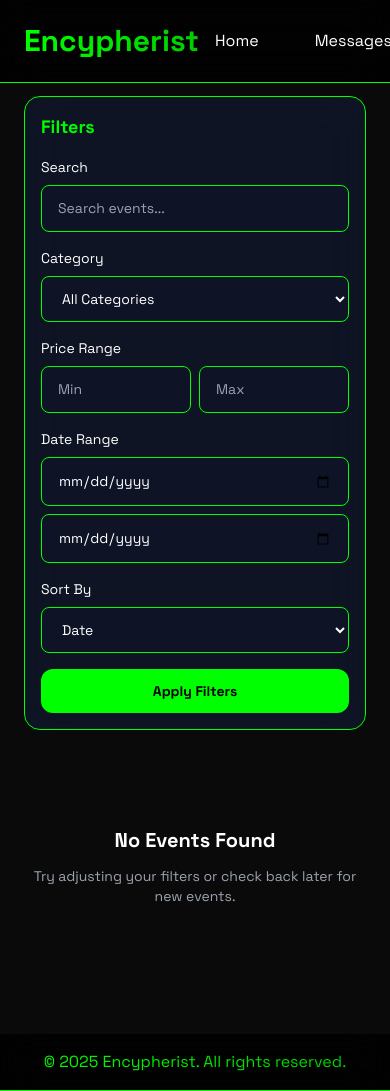
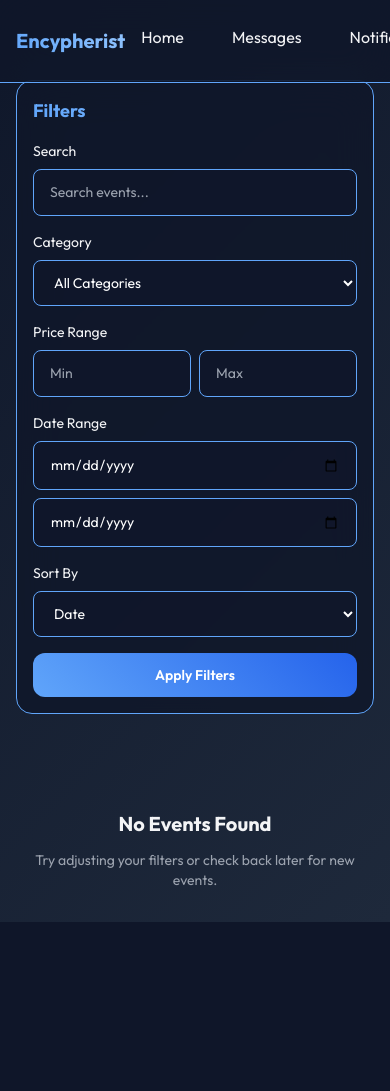
Before and after one commit to Apex-ace/Encypherist, a Flask app: page /home in a window 390 px wide. After the commit the page ends 922 px from the top, so only its background shows below. Run offline with Flask 3, Linux system fonts and the light colour scheme; a user stored in the database is signed in; data comes from the database, SQL or seed files in the repository; data that the repository does not hold is empty; parts of the project's set-up code (start-up, migrations or seed data) failed here and were passed over; some libraries are stand-ins or nearby versions.

Commit message:
Update base template with consistent baby blue theme: - Add CSS variables for consistent colors - Update background and glass effects - Improve button and input styling - Enhance mobile menu design - Add consistent alert styling

```diff
--- a/templates/base.html
+++ b/templates/base.html
@@ -5,19 +5,21 @@
     <meta name="viewport" content="width=device-width, initial-scale=1.0">
     <title>{% block title %}{% endblock %} - Encypherist</title>
     <script src="https://cdn.tailwindcss.com"></script>
-    <link href="https://fonts.googleapis.com/css2?family=Space+Grotesk:wght@300;400;500;600;700&display=swap" rel="stylesheet">
+    <link href="https://fonts.googleapis.com/css2?family=Outfit:wght@300;400;500;600;700&display=swap" rel="stylesheet">
     <style>
         :root {
-            --primary-color: #00FF00;
-            --secondary-color: #000000;
-            --accent-color: #1a1a1a;
-            --text-color: #FFFFFF;
-            --background-color: #0a0a0a;
+            --primary-color: #60A5FA;
+            --secondary-color: #1E40AF;
+            --accent-color: #2563EB;
+            --text-color: #F3F4F6;
+            --bg-color: #0F172A;
+            --baby-blue: #93C5FD;
+            --light-blue: #BFDBFE;
         }
 
         body {
-            font-family: 'Space Grotesk', sans-serif;
-            background-color: var(--background-color);
+            font-family: 'Outfit', sans-serif;
+            background: linear-gradient(135deg, var(--bg-color), #1E293B);
             color: var(--text-color);
             min-height: 100vh;
             display: flex;
@@ -25,44 +27,80 @@
         }
 
         .navbar {
-            background: rgba(0, 0, 0, 0.8);
+            background: rgba(15, 23, 42, 0.8);
             backdrop-filter: blur(20px);
             border-bottom: 1px solid var(--primary-color);
         }
 
+        .mobile-menu {
+            display: none;
+            position: fixed;
+            top: 0;
+            right: 0;
+            bottom: 0;
+            width: 80%;
+            max-width: 300px;
+            background: rgba(15, 23, 42, 0.95);
+            backdrop-filter: blur(20px);
+            padding: 2rem;
+            transform: translateX(100%);
+            transition: transform 0.3s ease-in-out;
+            z-index: 1000;
+            border-left: 1px solid var(--primary-color);
+        }
+
+        .mobile-menu.active {
+            transform: translateX(0);
+            display: block;
+        }
+
+        .mobile-menu-overlay {
+            display: none;
+            position: fixed;
+            top: 0;
+            left: 0;
+            right: 0;
+            bottom: 0;
+            background: rgba(15, 23, 42, 0.5);
+            z-index: 999;
+        }
+
+        .mobile-menu-overlay.active {
+            display: block;
+        }
+
         .btn-primary {
-            background: var(--primary-color);
-            color: var(--secondary-color);
-            font-weight: bold;
+            background: linear-gradient(45deg, var(--primary-color), var(--accent-color));
+            color: white;
+            font-weight: 600;
             padding: 0.75rem 1.5rem;
             border-radius: 0.75rem;
             transition: all 0.3s ease;
         }
 
         .btn-primary:hover {
-            background: #00CC00;
             transform: translateY(-2px);
-            box-shadow: 0 0 20px rgba(0, 255, 0, 0.3);
+            box-shadow: 0 4px 20px rgba(96, 165, 250, 0.4);
         }
 
         .btn-secondary {
-            background: var(--secondary-color);
+            background: rgba(255, 255, 255, 0.1);
             border: 1px solid var(--primary-color);
-            color: var(--primary-color);
-            font-weight: bold;
+            color: white;
+            font-weight: 600;
             padding: 0.75rem 1.5rem;
             border-radius: 0.75rem;
             transition: all 0.3s ease;
         }
 
         .btn-secondary:hover {
-            background: rgba(0, 255, 0, 0.1);
+            background: rgba(96, 165, 250, 0.1);
             transform: translateY(-2px);
-            box-shadow: 0 0 15px rgba(0, 255, 0, 0.2);
+            box-shadow: 0 4px 20px rgba(96, 165, 250, 0.2);
         }
 
         .card {
-            background: rgba(0, 0, 0, 0.8);
+            background: rgba(15, 23, 42, 0.8);
             backdrop-filter: blur(20px);
             border: 1px solid var(--primary-color);
             border-radius: 1rem;
@@ -73,11 +111,11 @@
 
         .card:hover {
             transform: translateY(-5px);
-            box-shadow: 0 0 20px rgba(0, 255, 0, 0.2);
+            box-shadow: 0 0 20px rgba(96, 165, 250, 0.2);
         }
 
         .input-field {
-            background-color: rgba(0, 0, 0, 0.6);
+            background: rgba(15, 23, 42, 0.6);
             border: 1px solid var(--primary-color);
             color: var(--text-color);
             padding: 0.75rem;
@@ -88,12 +126,12 @@
 
         .input-field:focus {
             outline: none;
-            box-shadow: 0 0 0 2px var(--primary-color);
-            transform: translateY(-1px);
+            border-color: var(--primary-color);
+            box-shadow: 0 0 0 2px rgba(96, 165, 250, 0.2);
         }
 
         .gradient-text {
-            background: linear-gradient(to right, #00FF00, #00CC00);
+            background: linear-gradient(45deg, var(--primary-color), var(--baby-blue));
             -webkit-background-clip: text;
             -webkit-text-fill-color: transparent;
         }
@@ -103,23 +141,62 @@
             transition: all 0.3s ease;
             padding: 0.5rem 1rem;
             border-radius: 0.5rem;
+            display: block;
+            margin-bottom: 0.5rem;
         }
 
         .nav-link:hover {
             color: var(--primary-color);
-            background: rgba(0, 255, 0, 0.1);
+            background: rgba(96, 165, 250, 0.1);
+        }
+
+        .alert {
+            background: rgba(15, 23, 42, 0.8);
+            backdrop-filter: blur(20px);
+            border: 1px solid var(--primary-color);
+            border-radius: 0.75rem;
+            padding: 1rem;
+            margin-bottom: 1rem;
+        }
+
+        .alert-success {
+            border-color: #4ade80;
+            color: #4ade80;
+        }
+
+        .alert-error {
+            border-color: #f87171;
+            color: #f87171;
+        }
+
+        @media (max-width: 768px) {
+            .desktop-menu {
+                display: none;
+            }
+
+            .mobile-menu-button {
+                display: block;
+            }
+        }
+
+        @media (min-width: 769px) {
+            .mobile-menu-button {
+                display: none;
+            }
         }
     </style>
     {% block extra_head %}{% endblock %}
 </head>
 <body>
     <nav class="navbar fixed w-full z-50">
-        <div class="container mx-auto px-6 py-4">
+        <div class="container mx-auto px-4 sm:px-6 py-4">
             <div class="flex justify-between items-center">
-                <a href="{{ url_for('landing') }}" class="text-3xl font-bold gradient-text">
+                <a href="{{ url_for('landing') }}" class="text-xl sm:text-2xl font-bold gradient-text">
                     Encypherist
                 </a>
-                <div class="flex items-center space-x-6">
+
+                <!-- Desktop Menu -->
+                <div class="desktop-menu flex items-center space-x-4 sm:space-x-6">
                     {% if current_user.is_authenticated %}
                         <a href="{{ url_for('home') }}" class="nav-link">Home</a>
                         {% if current_user.role == 'organizer' %}
@@ -140,30 +217,70 @@
                         <a href="{{ url_for('register') }}" class="btn-primary">Register</a>
                     {% endif %}
                 </div>
+
+                <!-- Mobile Menu Button -->
+                <button class="mobile-menu-button text-white p-2" onclick="toggleMobileMenu()">
+                    <svg class="w-6 h-6" fill="none" stroke="currentColor" viewBox="0 0 24 24">
+                        <path stroke-linecap="round" stroke-linejoin="round" stroke-width="2" d="M4 6h16M4 12h16M4 18h16"></path>
+                    </svg>
+                </button>
             </div>
         </div>
     </nav>
 
-    <main class="flex-grow container mx-auto px-6 py-24">
+    <!-- Mobile Menu -->
+    <div class="mobile-menu-overlay" onclick="toggleMobileMenu()"></div>
+    <div class="mobile-menu">
+        <div class="flex justify-between items-center mb-8">
+            <a href="{{ url_for('landing') }}" class="text-xl font-bold gradient-text">
+                Encypherist
+            </a>
+            <button onclick="toggleMobileMenu()" class="text-white p-2">
+                <svg class="w-6 h-6" fill="none" stroke="currentColor" viewBox="0 0 24 24">
+                    <path stroke-linecap="round" stroke-linejoin="round" stroke-width="2" d="M6 18L18 6M6 6l12 12"></path>
+                </svg>
+            </button>
+        </div>
+        {% if current_user.is_authenticated %}
+            <a href="{{ url_for('home') }}" class="nav-link">Home</a>
+            {% if current_user.role == 'organizer' %}
+                <a href="{{ url_for('create_event') }}" class="nav-link">Create Event</a>
+            {% endif %}
+            <a href="{{ url_for('messages') }}" class="nav-link">Messages</a>
+            <a href="{{ url_for('notifications') }}" class="nav-link">Notifications</a>
+            <a href="{{ url_for('profile') }}" class="nav-link">Profile</a>
+            {% if current_user.role == 'admin' %}
+                <a href="{{ url_for('admin_dashboard') }}" class="nav-link">Admin</a>
+            {% endif %}
+            <form action="{{ url_for('logout') }}" method="post" class="mt-4">
+                <input type="hidden" name="csrf_token" value="{{ csrf_token() }}">
+                <button type="submit" class="btn-secondary w-full">Logout</button>
+            </form>
+        {% else %}
+            <a href="{{ url_for('login') }}" class="nav-link">Login</a>
+            <a href="{{ url_for('register') }}" class="nav-link">Register</a>
+        {% endif %}
+    </div>
+
+    <main class="flex-grow container mx-auto px-4 sm:px-6 pt-20 sm:pt-24">
         {% with messages = get_flashed_messages(with_categories=true) %}
             {% if messages %}
                 {% for category, message in messages %}
-                    <div class="alert mb-6 p-4 rounded-lg {% if category == 'success' %}bg-green-500{% else %}bg-red-500{% endif %} text-white">
+                    <div class="alert {% if category == 'success' %}alert-success{% else %}alert-error{% endif %}">
                         {{ message }}
                     </div>
                 {% endfor %}
             {% endif %}
         {% endwith %}
-
         {% block content %}{% endblock %}
     </main>
 
-    <footer class="navbar mt-auto">
-        <div class="container mx-auto px-6 py-4 text-center">
-            <p class="gradient-text">&copy; {{ now.year }} Encypherist. All rights reserved.</p>
-        </div>
-    </footer>
-
-    {% block scripts %}{% endblock %}
+    <script>
+        function toggleMobileMenu() {
+            document.querySelector('.mobile-menu').classList.toggle('active');
+            document.querySelector('.mobile-menu-overlay').classList.toggle('active');
+        }
+    </script>
+    {% block extra_scripts %}{% endblock %}
 </body>
 </html>
```
